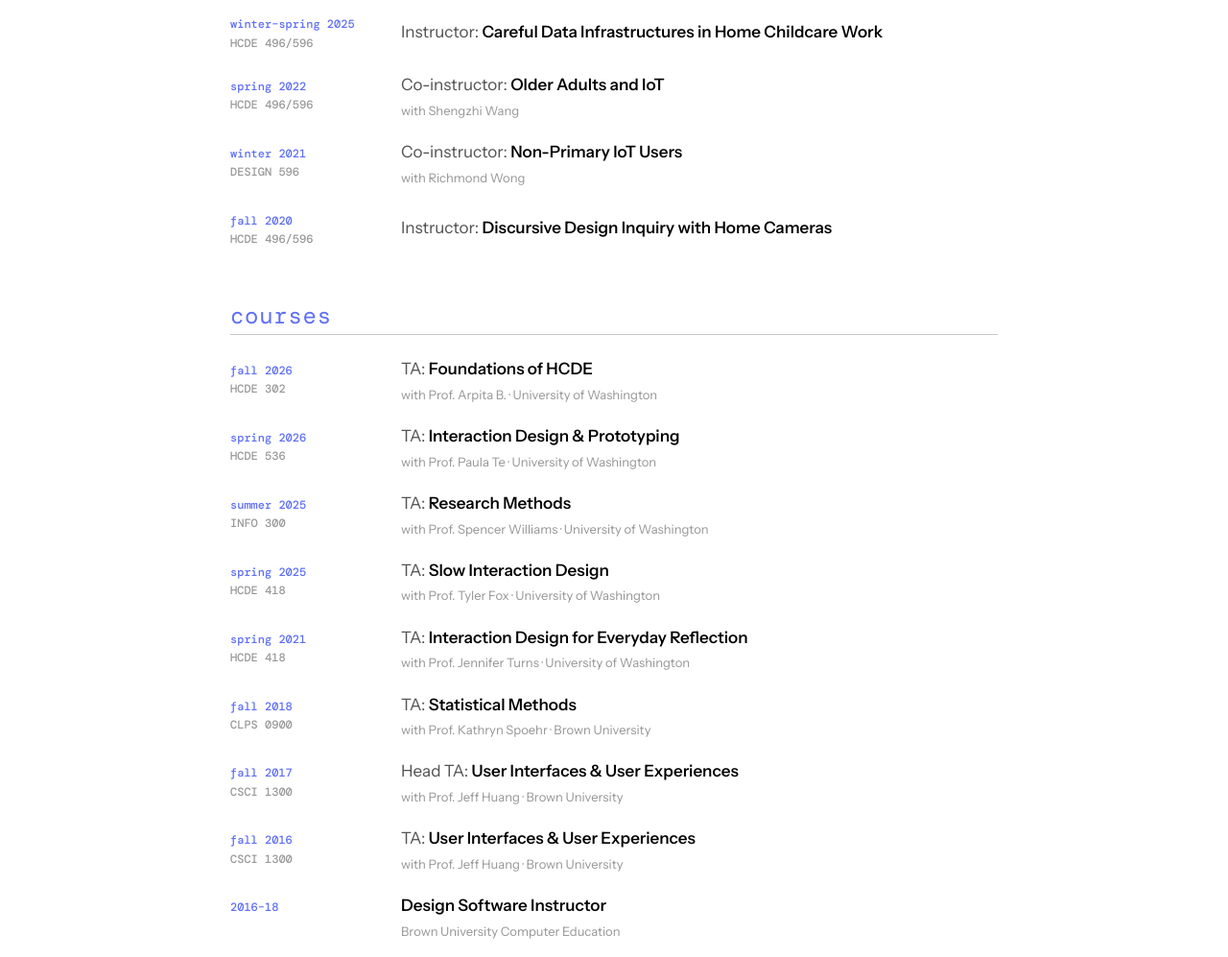
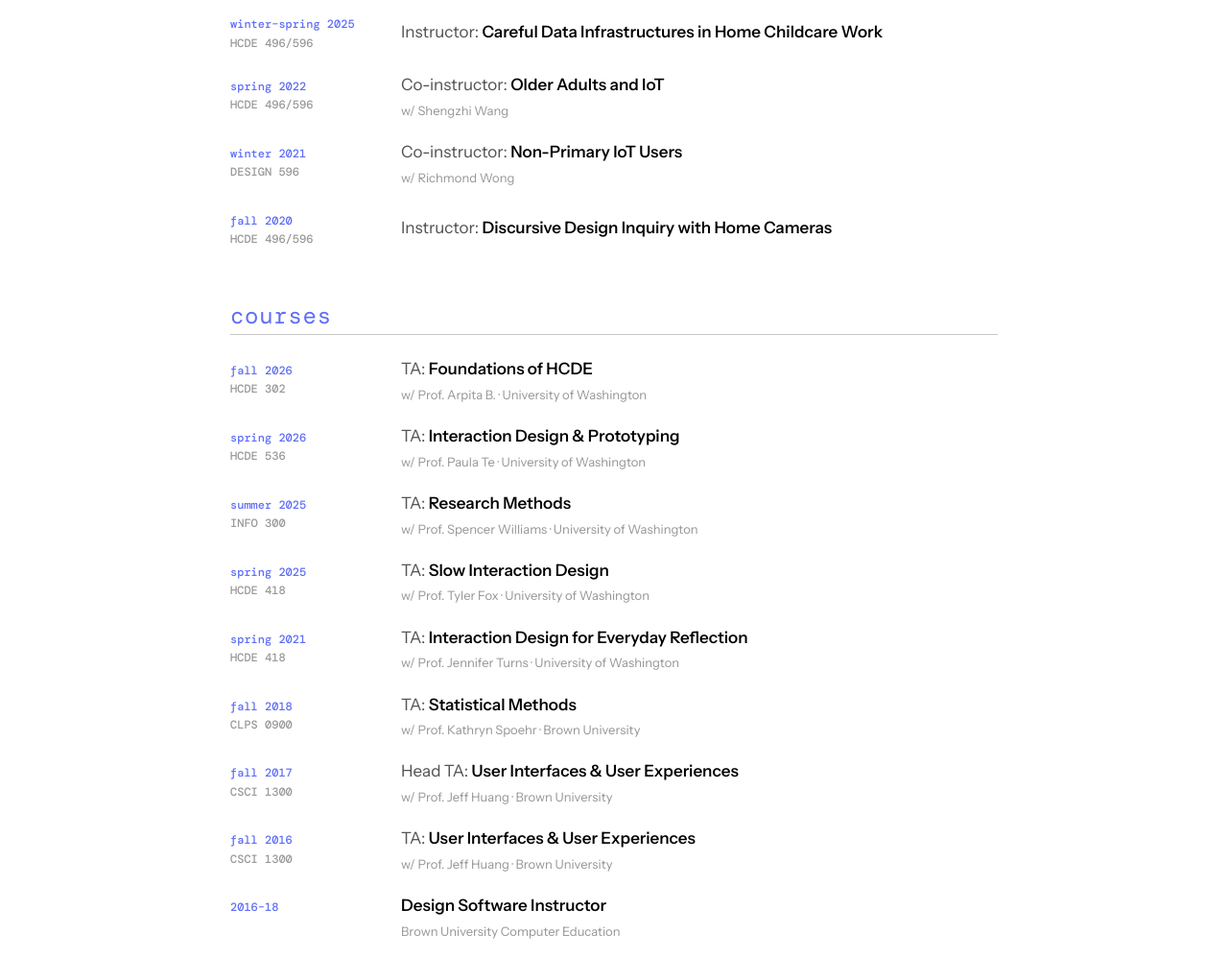
Before and after one commit to neillytan/neillytan.github.io, a Jekyll site: the page built from teaching.html, in a window 1280 px wide and 1400 px high. Shown: the part 355-1352 px from the top of the window at 96% size. Built offline with Jekyll 4.4.1, drawn with Linux system fonts in a browser that asks for light colours; some web fonts are replaced.

Commit message:
Teaching: use "w/" in gray lines
Co-Authored-By: Claude Opus 5.5 <noreply@anthropic.com>

```diff
--- a/_data/teaching.yml
+++ b/_data/teaching.yml
@@ -17,12 +17,12 @@
       role: Co-instructor
       title: Older Adults and IoT
       code: HCDE 496/596
-      meta: with Shengzhi Wang
+      meta: w/ Shengzhi Wang
     - term: winter 2021
       role: Co-instructor
       title: Non-Primary IoT Users
       code: DESIGN 596
-      meta: with Richmond Wong
+      meta: w/ Richmond Wong
     - term: fall 2020
       role: Instructor
       title: Discursive Design Inquiry with Home Cameras
@@ -34,42 +34,42 @@
       role: TA
       title: Foundations of HCDE
       code: HCDE 302
-      meta: with Prof. Arpita B. · University of Washington
+      meta: w/ Prof. Arpita B. · University of Washington
     - term: spring 2026
       role: TA
       title: Interaction Design & Prototyping
       code: HCDE 536
-      meta: with Prof. Paula Te · University of Washington
+      meta: w/ Prof. Paula Te · University of Washington
     - term: summer 2025
       role: TA
       title: Research Methods
       code: INFO 300
-      meta: with Prof. Spencer Williams · University of Washington
+      meta: w/ Prof. Spencer Williams · University of Washington
     - term: spring 2025
       role: TA
       title: Slow Interaction Design
       code: HCDE 418
-      meta: with Prof. Tyler Fox · University of Washington
+      meta: w/ Prof. Tyler Fox · University of Washington
     - term: spring 2021
       role: TA
       title: Interaction Design for Everyday Reflection
       code: HCDE 418
-      meta: with Prof. Jennifer Turns · University of Washington
+      meta: w/ Prof. Jennifer Turns · University of Washington
     - term: fall 2018
       role: TA
       title: Statistical Methods
       code: CLPS 0900
-      meta: with Prof. Kathryn Spoehr · Brown University
+      meta: w/ Prof. Kathryn Spoehr · Brown University
     - term: fall 2017
       role: Head TA
       title: User Interfaces & User Experiences
       code: CSCI 1300
-      meta: with Prof. Jeff Huang · Brown University
+      meta: w/ Prof. Jeff Huang · Brown University
     - term: fall 2016
       role: TA
       title: User Interfaces & User Experiences
       code: CSCI 1300
-      meta: with Prof. Jeff Huang · Brown University
+      meta: w/ Prof. Jeff Huang · Brown University
     - term: 2016–18
       role: Design Software Instructor
       meta: Brown University Computer Education
```
